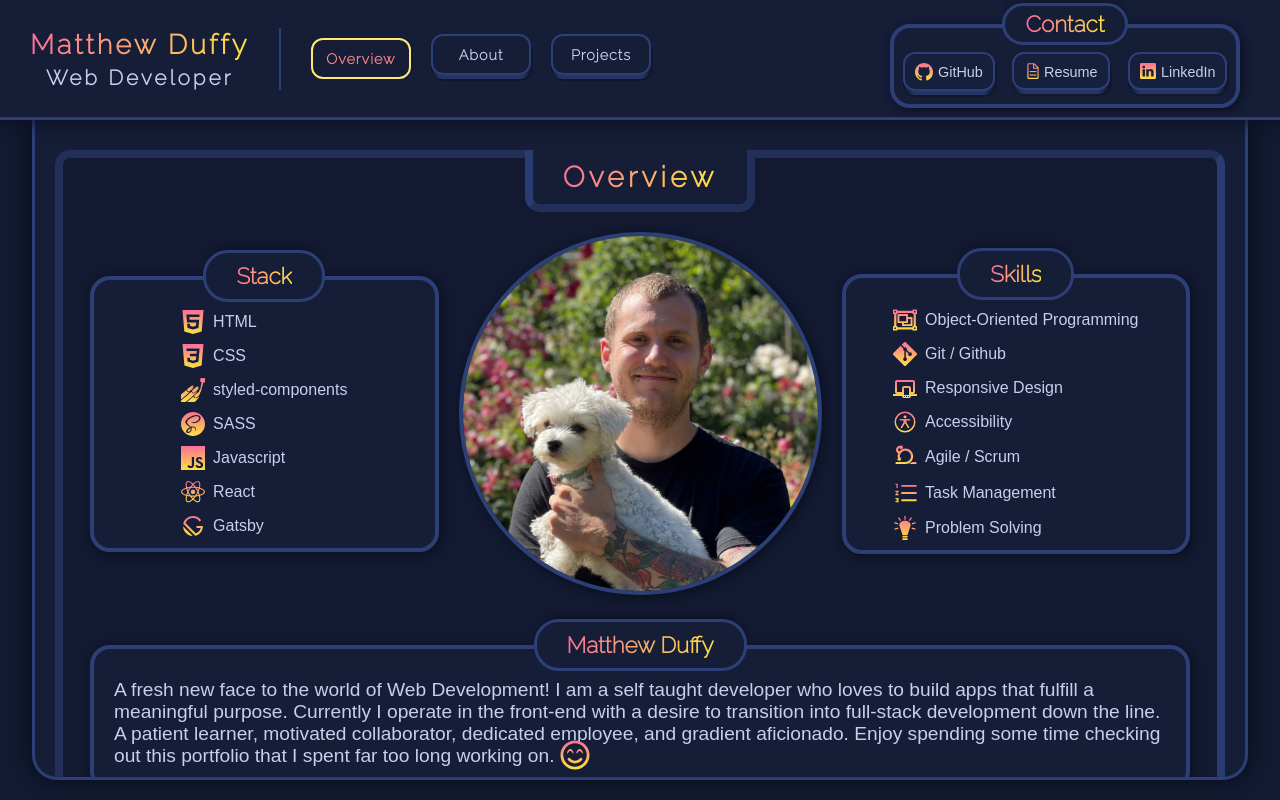
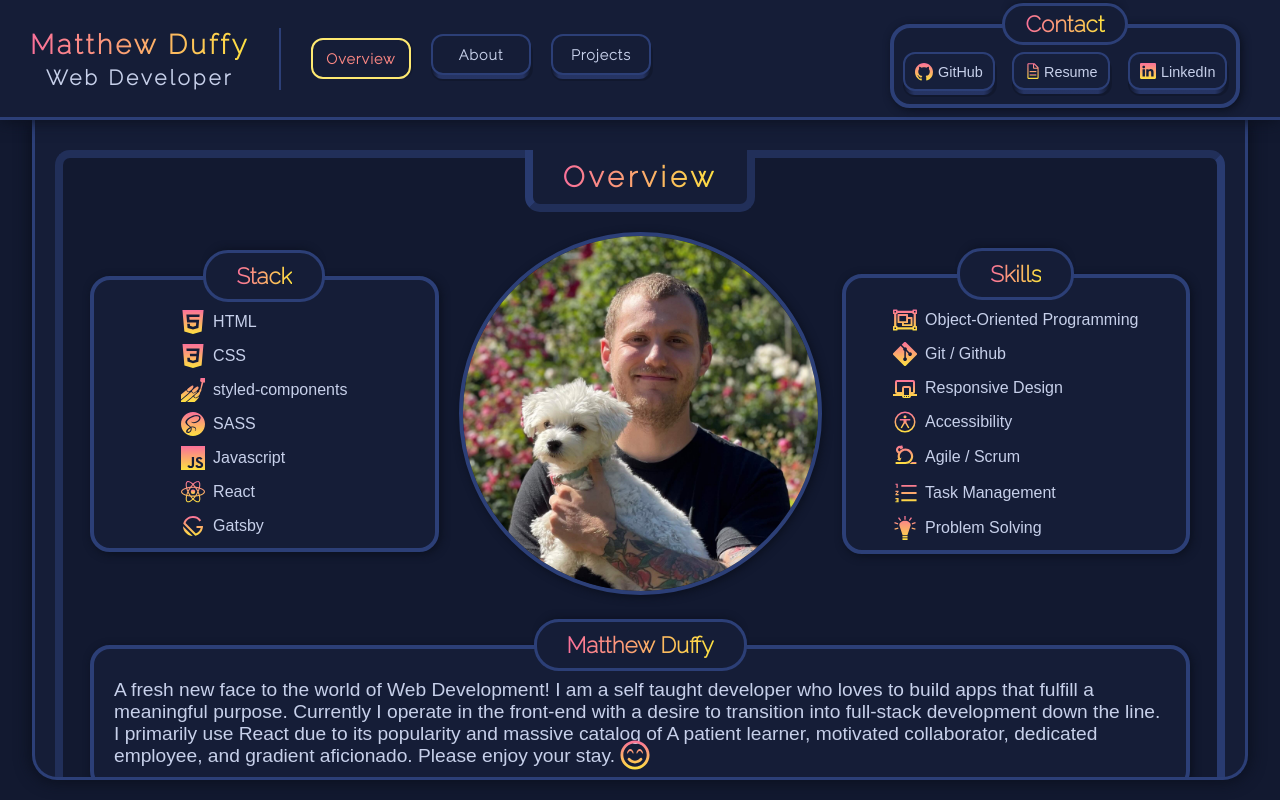
Before and after one commit to mattduff707/my-portfolio, a React (Create React App) app: page / in a window 1280 px wide. Built offline with nearby package versions, Linux system fonts and the light colour scheme; a web font is replaced by a local one.

Commit message:
Added star icon badge to project cards
Star added to project card to help guide users to showcased
projects. Centered controller dot positioning. Small change to
overview description text

```diff
--- a/src/components/body/Projects.js
+++ b/src/components/body/Projects.js
@@ -14,6 +14,7 @@ const Projects = () => {
           {projectsData.map((project, index) => {
             return (
               <ProjectCardTwo
+                isShowcase={project.showcase}
                 key={project.title + index}
                 title={project.title}
                 subtitle={project.subtitle}
--- a/src/components/body/about/Controller.js
+++ b/src/components/body/about/Controller.js
@@ -26,6 +26,7 @@ const ControlContainer = styled.fieldset`
   border-top: 2px solid var(--color-secondary);
   display: flex;
   justify-content: space-between;
+  align-items: center;
   padding: 15px 20px;
   margin-top: auto;
 `;
--- a/src/components/body/overview/Description.js
+++ b/src/components/body/overview/Description.js
@@ -69,8 +69,8 @@ const Description = () => {
         <DescriptionText>
           A fresh new face to the world of Web Development! I am a self taught developer who loves to build apps that
           fulfill a meaningful purpose. Currently I operate in the front-end with a desire to transition into full-stack
-          development down the line. A patient learner, motivated collaborator, dedicated employee, and gradient
-          aficionado. Enjoy spending some time checking out this portfolio that I spent far too long working on.
+          development down the line. I primarily use React due to its popularity and massive catalog of A patient
+          learner, motivated collaborator, dedicated employee, and gradient aficionado. Please enjoy your stay.
           <StyledSmile />
         </DescriptionText>
       </DescriptionWrapper>
--- a/src/components/body/projects/ProjectCard.js
+++ b/src/components/body/projects/ProjectCard.js
@@ -5,10 +5,12 @@ import CoolButton from '../../CoolButton';
 import Heading from '../../Heading';
 import { ReactComponent as DetailsIcon } from '../../../icons/details.svg';
 import { ReactComponent as GithubIcon } from '../../../icons/github.svg';
+import { ReactComponent as StarIcon } from '../../../icons/star.svg';
 
-const ProjectCard = ({ title, subtitle, description, stack, path }) => {
+const ProjectCard = ({ title, subtitle, description, stack, path, isShowcase }) => {
   return (
     <CardContainer>
+      {isShowcase && <StarIcon style={{ position: 'absolute', top: '15px', left: '20px' }} />}
       <TitleWrap>
         <Heading topShadow>{title}</Heading>
         <SubTitle>{subtitle}</SubTitle>
@@ -44,6 +46,7 @@ const ProjectCard = ({ title, subtitle, description, stack, path }) => {
 };
 
 const CardContainer = styled.li`
+  position: relative;
   width: 100%;
   max-width: 450px;
   padding: 0px 20px 10px;
```
Also changed, not shown: src/icons/star.svg (added).
